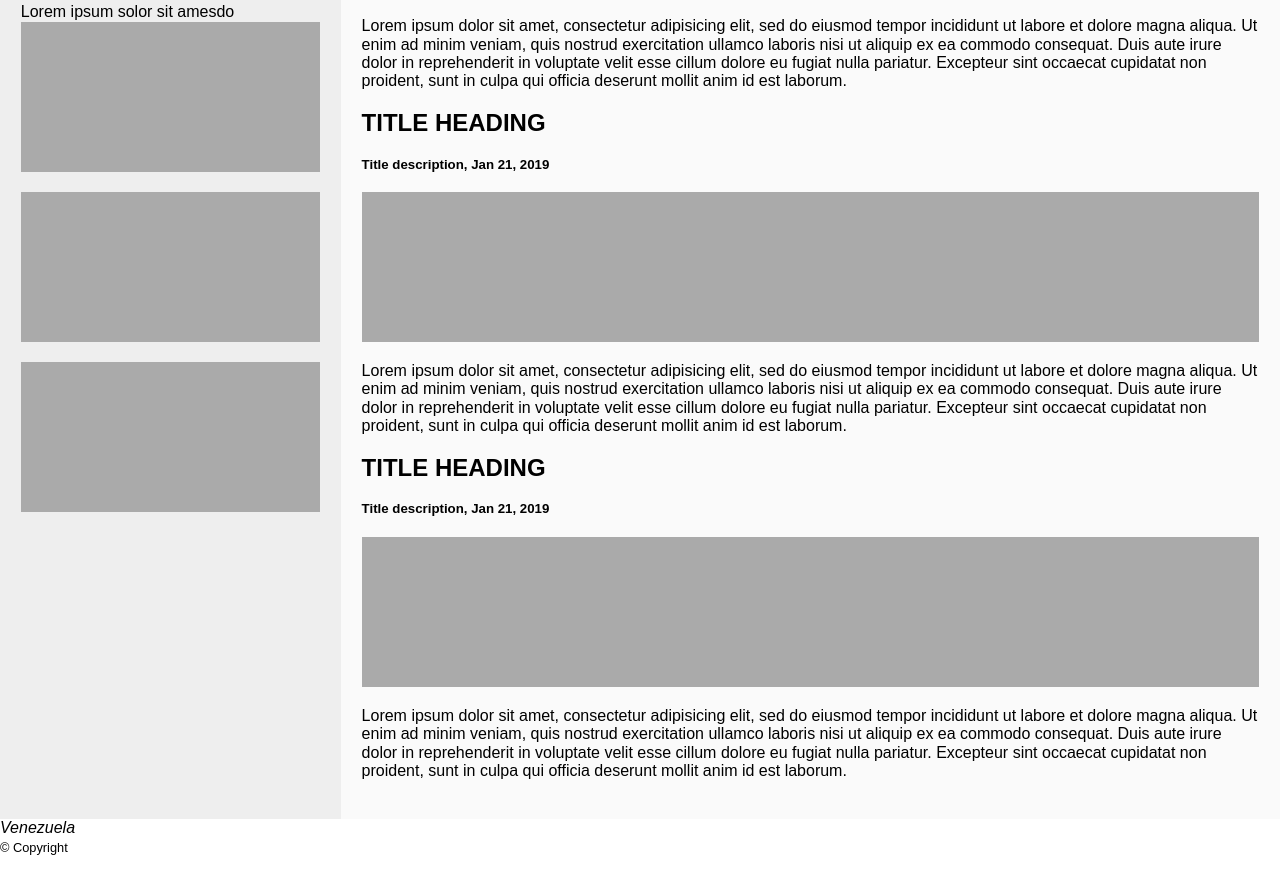
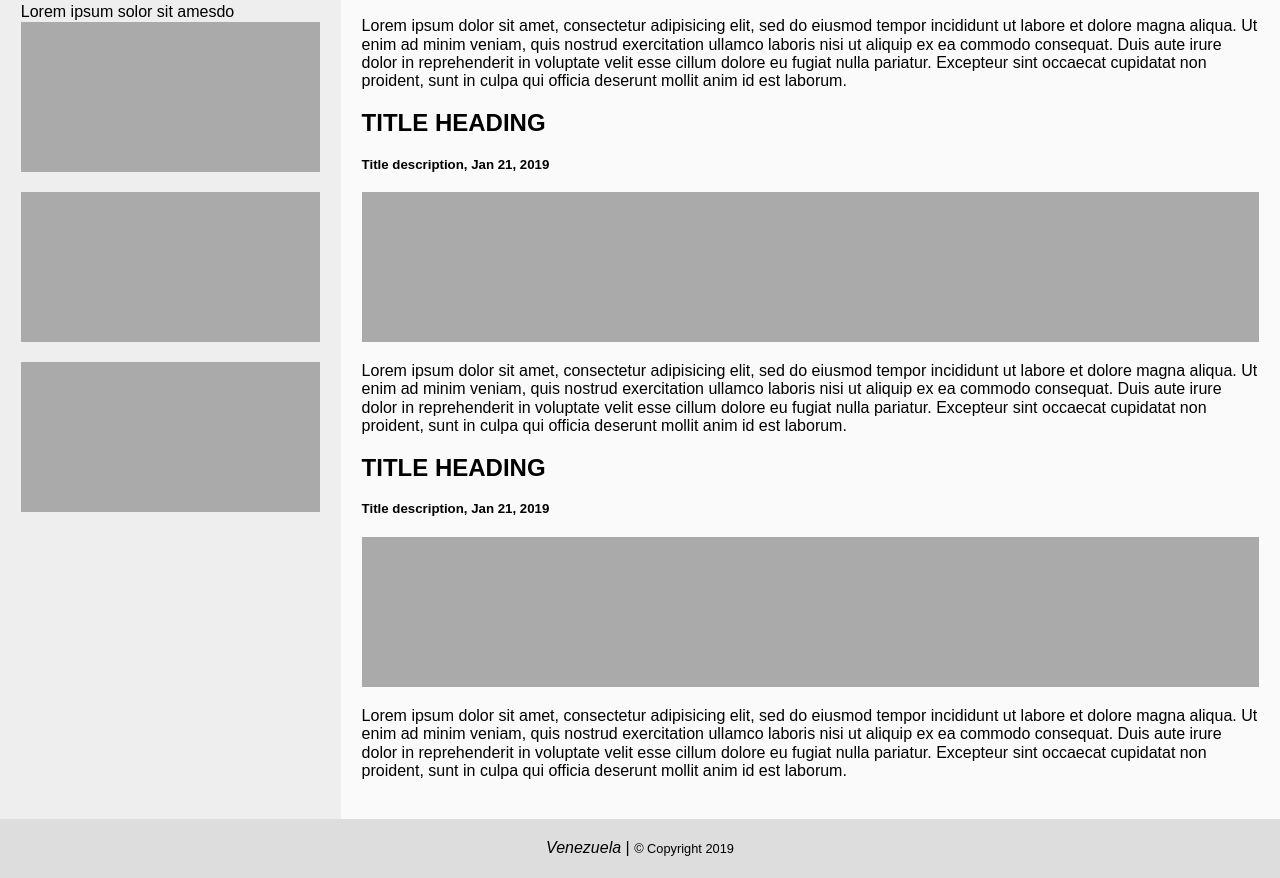
Before and after one commit to rodolfomayora/responsive-web-2, a plain HTML site: page index.html in a window 1280 px wide. Shown: the part 523-1401 px from the top of the page. Before the commit the page ends 1379 px from the top, so only its background shows below. Drawn offline with Linux system fonts and the light colour scheme.

Commit message:
doc: add style at footer

```diff
--- a/css/style.css
+++ b/css/style.css
@@ -100,6 +100,15 @@ footer {
 
 /*	FOOTER
 ===========================================================*/
+.footer {
+	padding 				: 20px;
+	text-align 			: center;
+	background-color: #ddd;
+}
+
+.footer__address {
+	display: inline;
+}
 
 /*	MEDIA QUERIES
 ===========================================================*/
--- a/index.html
+++ b/index.html
@@ -74,8 +74,10 @@
 
 	<!-- FOOTERr  -->
 	<footer class="footer">
-		<address class="address">Venezuela</address>
-		<small class="copyright">&copy; Copyright</small>
+		<p>
+			<address class="footer__address">Venezuela</address> |
+			<small class="footer__copyright">&copy; Copyright 2019</small>
+		</p>
 	</footer>
 </body>
 </html>
```
